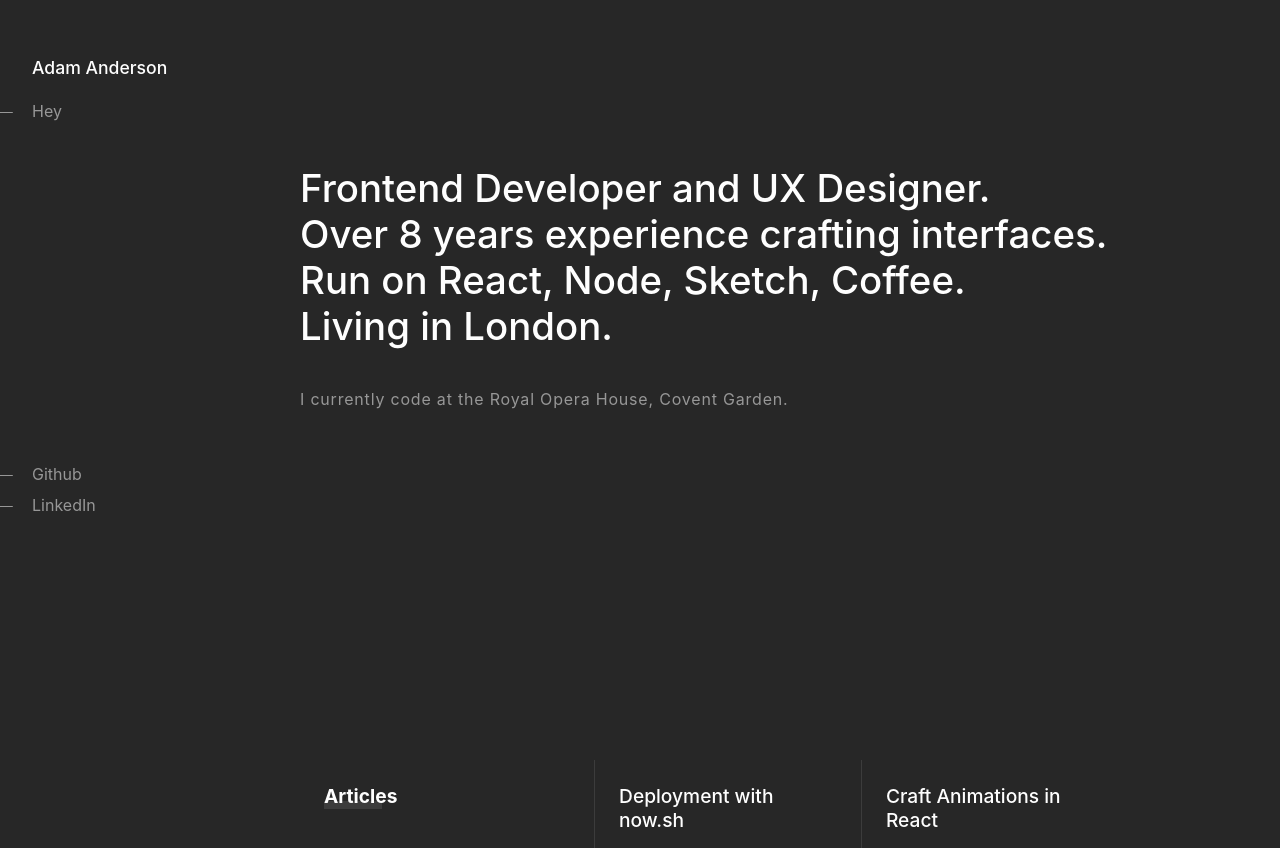
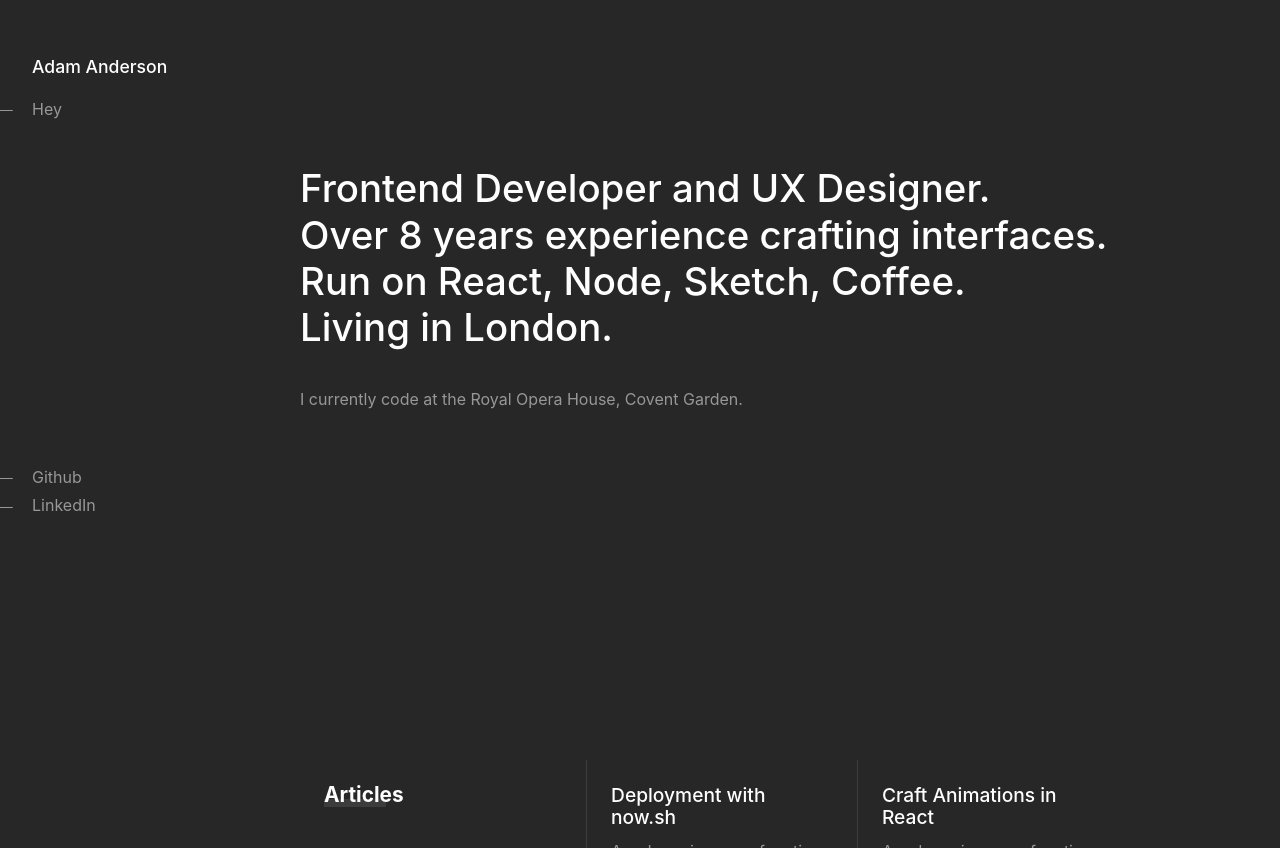
Before and after one commit to adammanderson/adammanderson, a Next.js app: page / in a window 1280 px wide. Shown: the part 104-952 px from the top of the page. Built offline with nearby package versions, Linux system fonts and the light colour scheme; a web font is replaced by a local one.

Commit message:
Adjust typography

```diff
--- a/components/styles/global-styles.js
+++ b/components/styles/global-styles.js
@@ -17,7 +17,7 @@ const GlobalStyles = createGlobalStyle`
   body {
     ${regularFont};
     font-size: 16px;
-    line-height: 1.5em;
+    line-height: 1.4em;
     background: ${props => props.theme.background};
   }
 `
--- a/components/typography/P.js
+++ b/components/typography/P.js
@@ -4,5 +4,4 @@ import media from '../styles/media'
 export const P = styled.p`
   margin: 0 0 1em 0;
   color: ${props => props.theme.body};
-  letter-spacing: 0.05em;
 `
--- a/components/typography/headings.js
+++ b/components/typography/headings.js
@@ -25,7 +25,7 @@ export const HeavyHeading = styled.h3`
   ${blackFont};
   margin: 0 0 0.6em 0;
   color: ${props => props.theme.heading};
-  font-size: 1.2em;
+  font-size: 1.3em;
   &:after {
     position: absolute;
     left: 0;
```
